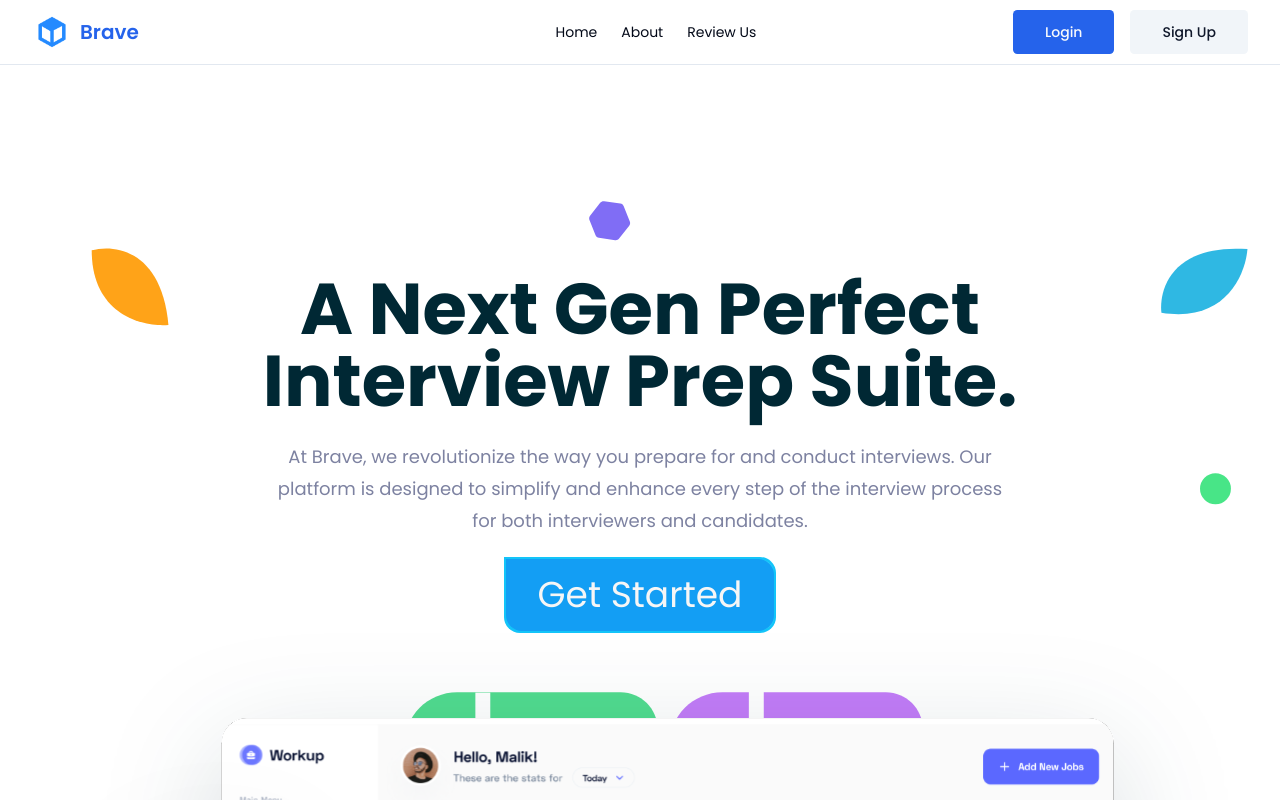
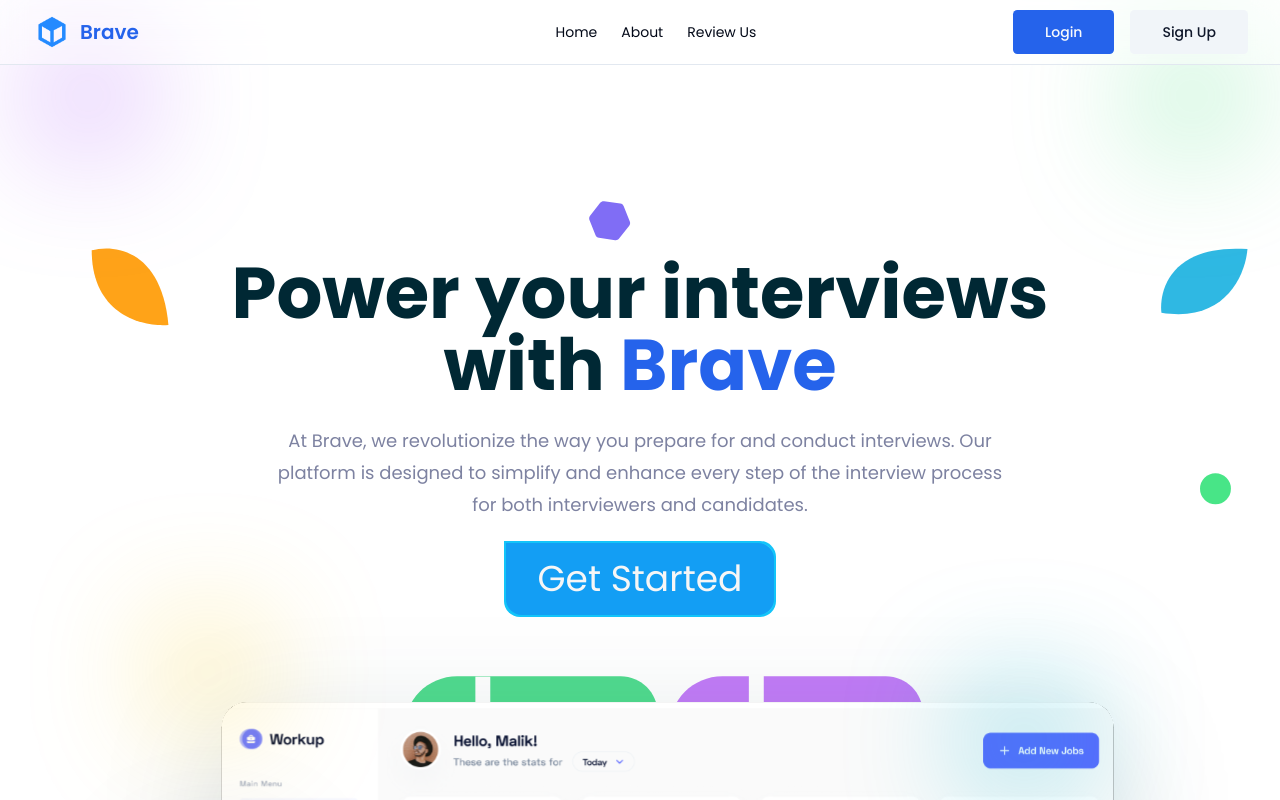
Before and after one commit to edgexhq/brave, a Next.js app: page / in a window 1280 px wide. Shown: the top 800 px of the page. Built offline with nearby package versions, Linux system fonts and the light colour scheme.

Commit message:
hero changes

```diff
--- a/app/landing-components/Banner/Banner.tsx
+++ b/app/landing-components/Banner/Banner.tsx
@@ -7,11 +7,14 @@ const Banner = () => {
   return (
     <main>
       <div className="px-6 lg:px-8">
-        <Blobby className="bg-blue-400/60 top-12 left-10" />
-        <div className="mx-auto max-w-7xl pt-16 sm:pt-20 pb-20 banner-image">
+        <Blobby className="bg-purple-500/60 top-12 left-10" />
+        <Blobby className=" bottom-20 left-40 bg-yellow-400/50 " />
+        <Blobby className="bg-green-400/60 top-12 right-10" />
+        <Blobby className="bg-cyan-500/60 bottom-3 right-52" />
+        <div className="mx-auto max-w-7xl pt-16 sm:pt-16 pb-20 banner-image">
           <div className="text-center">
-            <h1 className="text-4xl font-bold text-navyblue sm:text-5xl lg:text-7xl md:4px">
-              A Next Gen Perfect <br /> Interview Prep Suite.
+            <h1 className="text-4xl font-bold max-w-4xl mx-auto text-navyblue sm:text-5xl lg:text-7xl md:4px">
+              Power your interviews with <span className="text-primary">Brave</span>
             </h1>
             <p className="mt-6 text-lg max-w-prose text-center mx-auto leading-8 text-bluegray">
               At Brave, we revolutionize the way you prepare for and conduct
--- a/package.json
+++ b/package.json
@@ -3,7 +3,7 @@
   "version": "0.1.0",
   "private": true,
   "scripts": {
-    "dev": "next dev --turbo",
+    "dev": "next dev",
     "build": "next build",
     "start": "next start",
     "lint": "next lint"
@@ -29,7 +29,7 @@
     "class-variance-authority": "^0.7.0",
     "clsx": "^2.1.1",
     "drizzle-orm": "^0.30.10",
-    "eslint": "9.5.0",
+    "eslint": "9.6.0",
     "eslint-config-next": "14.2.4",
     "file-saver": "^2.0.5",
     "framer-motion": "^11.2.12",
--- a/tailwind.config.ts
+++ b/tailwind.config.ts
@@ -3,7 +3,6 @@ import type { Config } from "tailwindcss";
 const config = {
   darkMode: ["class"],
   content: [
-    "./app/**/*.{js,ts,jsx,tsx,mdx}",
     "./pages/**/*.{js,ts,jsx,tsx,mdx}",
     "./landing-components/**/*.{js,ts,jsx,tsx,mdx}",
     "./components/**/*.{js,ts,jsx,tsx,mdx}",
```
